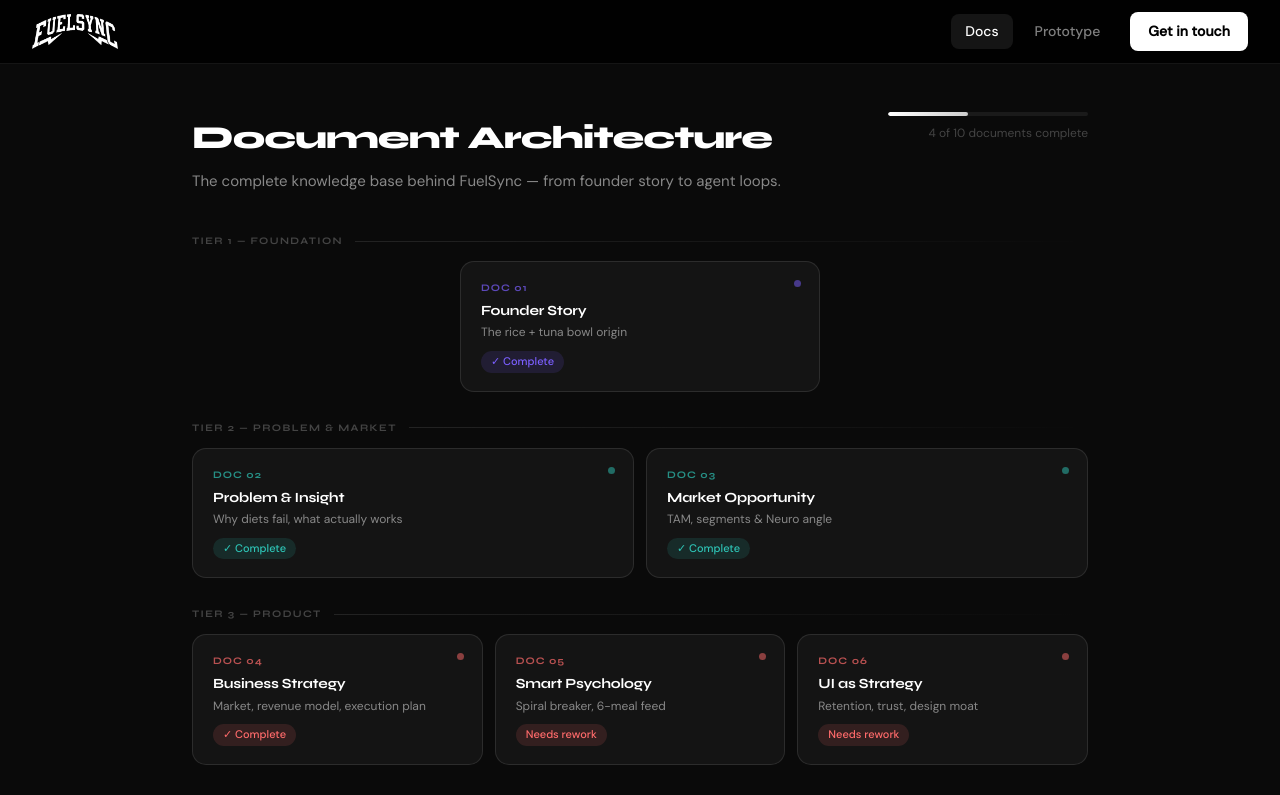
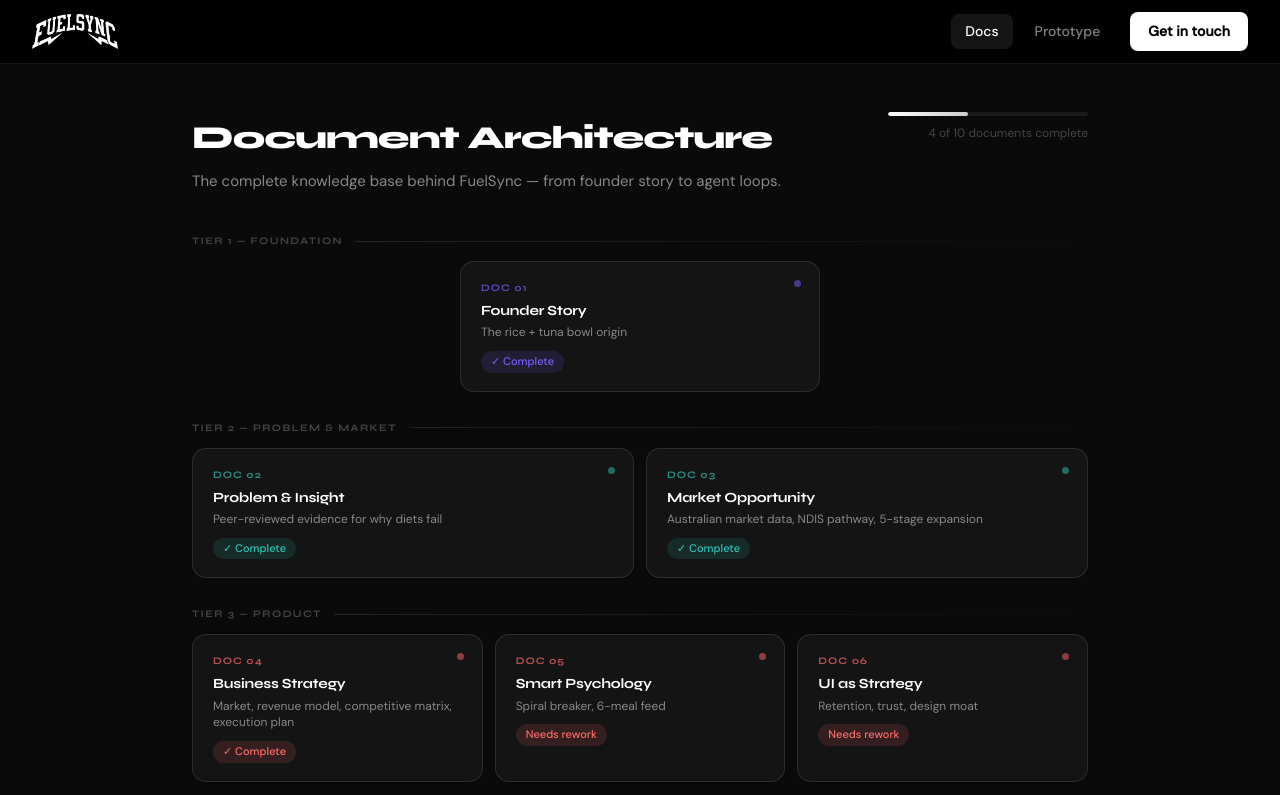
Before and after one commit to Solo165/fuelsync-web, a React (Vite) app: page /docs in a window 1280 px wide. Shown: the top 795 px of the page. Built offline with nearby package versions, Linux system fonts and the light colour scheme.

Commit message:
update doc briefs and switch to PDF downloads

```diff
--- a/src/pages/Docs.jsx
+++ b/src/pages/Docs.jsx
@@ -19,38 +19,38 @@
     num:'02', title:'Problem & Insight', color:'#2EC4B6', tier:'Problem + Market',
     status:'✓ Complete', statusColor:'#2EC4B6',
     download:'/docs/FuelSync_Problem_Insight.pdf',
-    sub:'Why diets fail, what actually works',
-    summary:'A five-part argument for why the nutrition app category keeps failing — built around the founder\'s personal experience, primary survey research from 24 respondents, and the core behavioural insight that emotional attachment to specific meals, not information or willpower, drives long-term adherence.',
+    sub:'Peer-reviewed evidence for why diets fail',
+    summary:'A five-part evidence-based argument for why the nutrition app category keeps failing — built on 4 peer-reviewed studies, primary survey data from 15 targeted respondents, and the finding that guilt, not lack of information, is the primary mechanism that causes dietary failure.',
     sections:[
-      {h:'The failure pattern', p:'70–89% of health apps are abandoned within 30 days. Apps are built around tracking and information, when the real lever is emotional safety and habit formation.'},
-      {h:'The behaviour insight', p:'Research consistently shows people adhere to eating patterns they emotionally enjoy, not ones they intellectually approve of. Shame and restriction accelerate abandonment.'},
-      {h:'What\'s needed', p:'A system that finds the meals a person already has the capacity to love, builds attachment to them, and expands gradually — not one that imposes a new diet framework.'},
-      {h:'Gap in market', ul:['No app tracks emotional food attachment','No app reasons over sensory + budget + metabolic fit together','No app uses community as a behaviour anchor, not just content']}
+      {h:'The research finding', p:'53% of health apps are abandoned within 30 days (Riaz et al., 2022). 70% within 100 days (Kidman et al., 2024). The primary drivers are not technical — they are emotional: guilt, shame, poor personalisation, and the absence of attachment to specific foods.'},
+      {h:'The guilt mechanism', p:'Guilt after dietary lapses directly predicts lower intention to continue, lower self-efficacy, and more negative reactions — Mantzios et al. (2020). Apps built around scoring and failure states are actively accelerating the abandonment they are designed to prevent.'},
+      {h:'The meal repetition insight', p:'Meal repetition is sustainable when broader dietary variety is perceived — Redden & Galak (2021). One anchor meal plus rotating alternatives creates the habit loop without boredom. This is FuelSync\'s 6-meal mechanic in research form.'},
+      {h:'Survey evidence', ul:['91.7% of targeted respondents have never found their one reliable go-to meal','75% struggle with food decisions almost every day','Zero respondents said they probably would not use FuelSync','Top frustrations: time/effort (41.7%) and cost (41.7%) — both directly addressed by FuelSync']}
     ]
   },
   {
     num:'03', title:'Market Opportunity', color:'#2EC4B6', tier:'Problem + Market',
     status:'✓ Complete', statusColor:'#2EC4B6',
     download:'/docs/FuelSync_Market_Opportunity.pdf',
-    sub:'TAM, segments & Neuro angle',
-    summary:'The total addressable market, four distinct segments, the Brisbane-first launch rationale, the NDIS revenue pathway with dollar projections, and a five-stage expansion plan from general population through to chronic condition management.',
+    sub:'Australian market data, NDIS pathway, 5-stage expansion',
+    summary:'Australia-specific market sizing (AUD $63–200M in 2024, 15–41% CAGR), active user data from Sensor Tower, the Brisbane-first launch rationale, NDIS revenue projections, and a 5-stage expansion pathway from general population to chronic condition management.',
     sections:[
-      {h:'Primary segment', p:'People who want to lose weight or eat healthier but are stuck in decision fatigue, emotional eating cycles, or routine collapse. Brisbane-first as launch market.'},
-      {h:'Secondary segment', p:'Neurodivergent individuals — particularly autistic children and their families — for whom finding safe, predictable food is a daily challenge. NDIS funding pathway in Australia.'},
-      {h:'Competitive gap', ul:['MyFitnessPal: calorie-focused, shame-inducing','Noom: psychology-aware but generic, expensive','No product owns emotional + sensory + budget fit']}
+      {h:'The Australian market', p:'Valued at AUD $63–200M in 2024 (Grand View Research; Data Bridge), growing at 15–41% annually. Over 50% of Australians already use digital health tools (Healthylife/Woolworths 2025). MyFitnessPal had 279k–367k weekly active Australian users in Q1 2024 (Sensor Tower) — with a documented 70% abandonment rate that continuously replenishes FuelSync\'s acquisition pool.'},
+      {h:'NDIS revenue pathway', p:'FuelSync Neuro at $79/month per NDIS participant. At 200 participants: $189,600 ARR. At 500 participants: $474,000 ARR. No competitor is positioned to access this funded revenue stream.'},
+      {h:'5-stage expansion', ul:['Stage 1: Brisbane general population — prove anchor meal mechanic','Stage 2: National rollout + NDIS registration','Stage 3: ADHD and neurodivergent expansion','Stage 4: Performance and body composition market','Stage 5: Chronic condition management with clinical partnerships']}
     ]
   },
   {
     num:'04', title:'Business Strategy', color:'#FF6B6B', tier:'Product',
     status:'✓ Complete', statusColor:'#FF6B6B',
     download:'/docs/FuelSync_Business_Strategy.pdf',
-    sub:'Market, revenue model, execution plan',
-    summary:'The strategic case for FuelSync — Australian market sizing (AUD $63–200M, 2024), competitive matrix against MyFitnessPal and Noom, revenue model with projections, 4-phase execution plan, unfair advantages, and KPIs that measure whether the core thesis is working.',
+    sub:'Market, revenue model, competitive matrix, execution plan',
+    summary:'The full strategic case — Australian market sizing with sources, competitive matrix against MyFitnessPal and Noom, revenue model with projections at multiple user milestones, 4-phase execution plan, 5 unfair advantages, and KPIs that directly measure whether the core thesis is working.',
     sections:[
-      {h:'Market opportunity', p:'Australian diet and nutrition app market valued at AUD $63–200M in 2024, growing at 15–41% CAGR. Over half of Australians use digital health tools. MyFitnessPal alone has 280k–370k weekly active Australian users.'},
-      {h:'Revenue model', p:'Three streams: consumer freemium ($14.99/month premium), NDIS-funded FuelSync Neuro ($79/month), and creator marketplace (Year 2). Combined 12-month target: $150k–$250k ARR.'},
-      {h:'Competitive position', ul:['Competitors track calories — FuelSync tracks behaviour','No competitor has a neurodivergent mode with NDIS funding','No competitor shows real local grocery prices','Architecture built around shame-free design — structurally different, not just different features']},
-      {h:'Unfair advantages', ul:['Founder personally proved the thesis — 30kg lost on one meal','Agent-native from day one — incumbents cannot replicate without full rebuild','NDIS pathway gives access to funded revenue stream competitors cannot capture','Behavioural data moat compounds with every user interaction']}
+      {h:'Revenue model', p:'Three streams: consumer freemium ($14.99/month premium), NDIS-funded FuelSync Neuro ($79/month), and creator marketplace (Year 2). 12-month target: $150k–$250k ARR. Year 2 target: $500k+ ARR.'},
+      {h:'Competitive position', ul:['No competitor tracks emotional eating patterns','No competitor has a neurodivergent mode with NDIS funding','No competitor shows real local grocery prices on meal cards','Architecture built around shame-free design — structurally different, not a feature difference']},
+      {h:'Unfair advantages', ul:['Founder personally proved the thesis — 30kg lost on one anchor meal','Agent-native from day one — incumbents cannot replicate without full rebuild','NDIS pathway gives access to funded revenue stream no competitor can capture','Behavioural data moat compounds with every user interaction']},
+      {h:'Key KPIs', ul:['Day-7 retention: 40%+ target','% users finding anchor meal: 15%+ of actives','Spiral recovery rate: 60%+ return after lapse','Free to premium conversion: 8–12%']}
     ]
   },
   {
```
